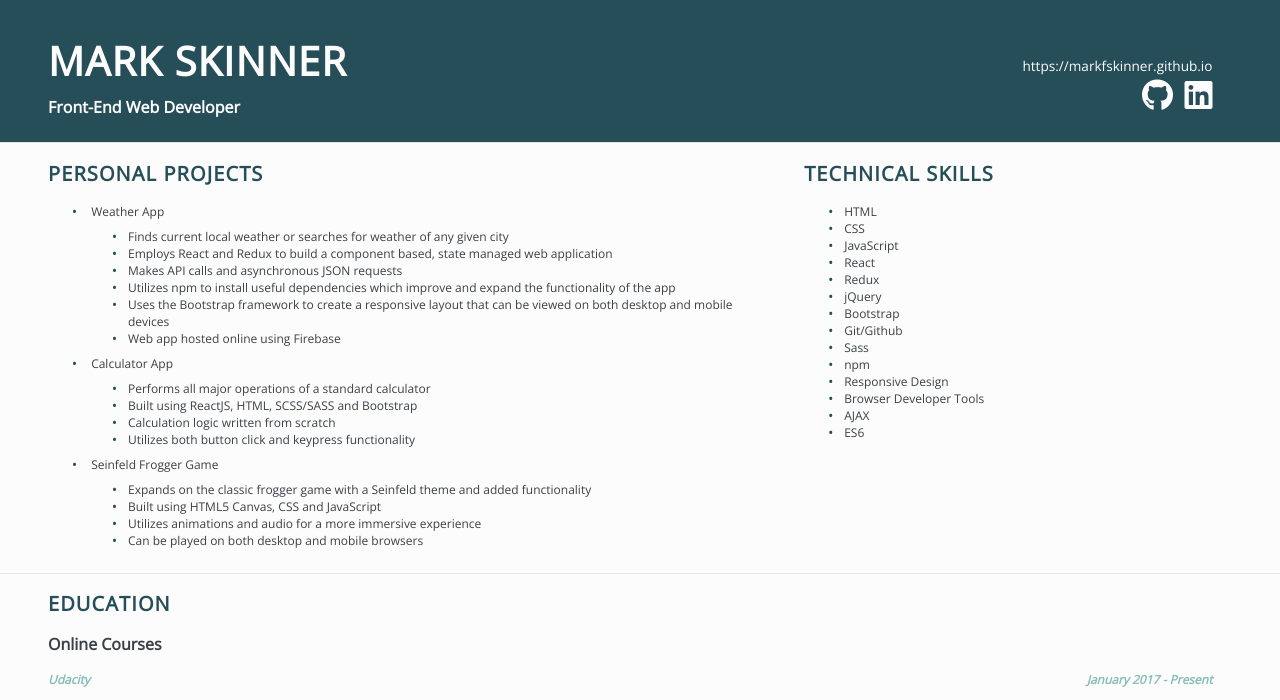
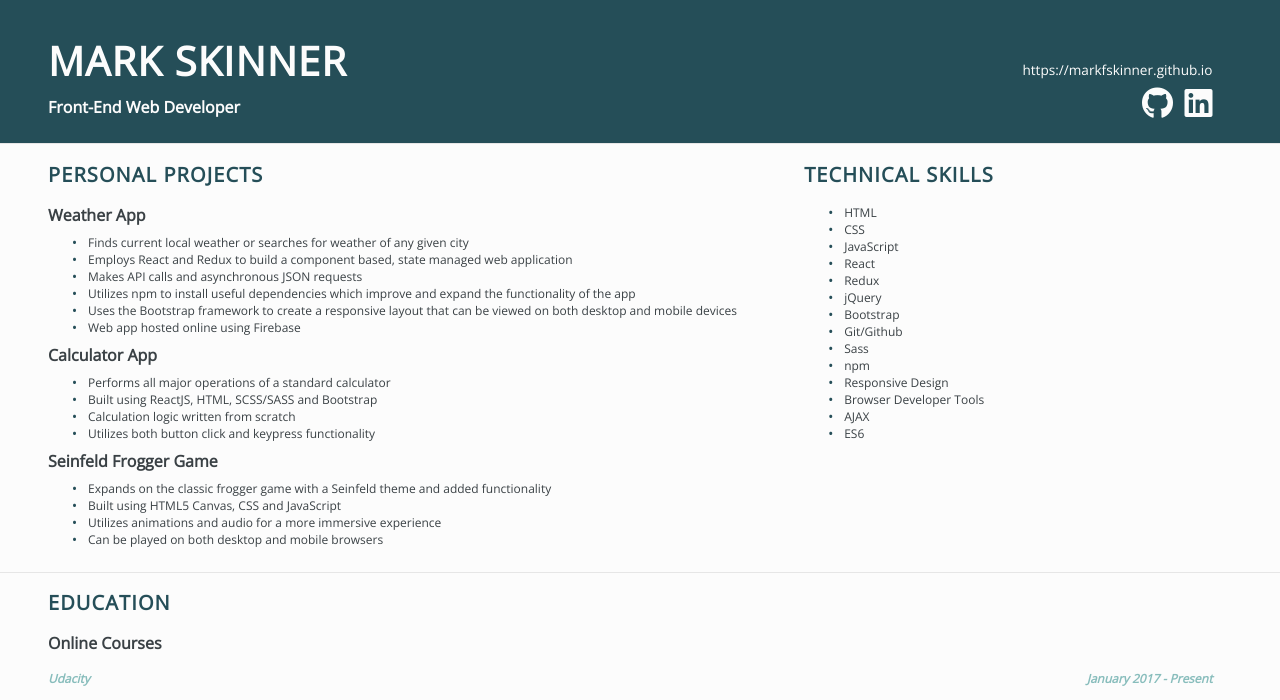
Before and after one commit to MarkFSkinner/resume, a plain HTML site: page index.html in a window 1280 px wide. Shown: the top 700 px of the page. Drawn offline with nearby package versions, Linux system fonts and the light colour scheme; a script that the page names is missing.

Commit message:
Change project titles to headers

```diff
--- a/index.html
+++ b/index.html
@@ -33,10 +33,9 @@
                     <h2>
                         <a class="external-link" href="https://markfskinner.github.io/#portfolio" target="_blank">PERSONAL PROJECTS</a>
                     </h2>
-                    <ul>
-                        <li>
+                    <h3>
                         <a class="external-link" href="https://weather-app-39e37.firebaseapp.com/" target="_blank">Weather App</a>
-                        </li>
+                    </h3>
                     <ul>
                         <li>Finds current local weather or searches for weather of any given city</li>
                         <li>Employs React and Redux to build a component based, state managed web application</li>
@@ -45,24 +44,23 @@
                         <li>Uses the Bootstrap framework to create a responsive layout that can be viewed on both desktop and mobile devices</li>
                         <li>Web app hosted online using Firebase</li>
                     </ul>
-                        <li>
+                    <h3>
                         <a class="external-link" href="https://calculator-2aef9.web.app/" target="_blank">Calculator App</a>
-                        </li>
+                    </h3>
                     <ul>
                         <li>Performs all major operations of a standard calculator</li>
                         <li>Built using ReactJS, HTML, SCSS/SASS and Bootstrap</li>
                         <li>Calculation logic written from scratch</li>
                         <li>Utilizes both button click and keypress functionality</li>
                     </ul>
-                        <li>
+                    <h3>
                         <a class="external-link" href="https://markfskinner.github.io/costanza-frogger-game/" target="_blank">Seinfeld Frogger Game</a>
-                        </li>
+                    </h3>
                     <ul>
                         <li>Expands on the classic frogger game with a Seinfeld theme and added functionality</li>
                         <li>Built using HTML5 Canvas, CSS and JavaScript</li>
                         <li>Utilizes animations and audio for a more immersive experience</li>
                         <li>Can be played on both desktop and mobile browsers</li>
-                        </ul>
                     </ul>
                 </section>
                 <section id="skills">
--- a/scss/styles.scss
+++ b/scss/styles.scss
@@ -66,8 +66,8 @@ section {
 
 #info p {
   font-size: 0.85rem;
-  margin-top: 0.25rem;
-  margin-bottom: 0.25rem;
+  margin-top: 0.5rem;
+  margin-bottom: 0.5rem;
 }
 
 #title a:hover {
@@ -81,6 +81,10 @@ section {
 #info i:hover {
   color: $complementary-color;
 }
+
+/*#header-logos {
+  margin-top: 0.5rem;
+}*/
 
 .left-link {
   margin-right: 0.25rem;
```
Also changed, not shown: css/styles.css, 1 other file. Lines whose indentation alone changed are shown as unchanged.
